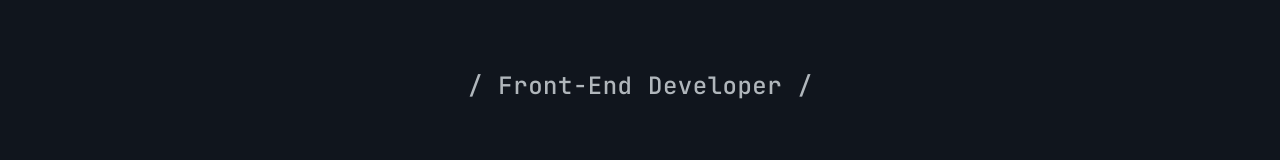
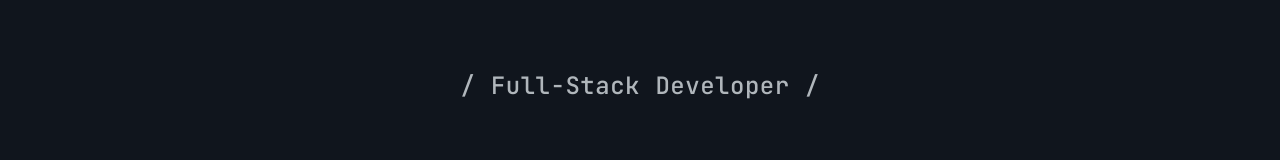
Before and after one commit to ledesmx/Portfolio-one, a React (Vite) app: page / in a window 1280 px wide. Shown: the part 605-765 px from the top of the page. Built offline with nearby package versions, Linux system fonts and the light colour scheme; a web font is replaced by a local one.

Commit message:
change subtitle from 'front-end developer' to 'full-stack developer'

```diff
--- a/src/components/Header.jsx
+++ b/src/components/Header.jsx
@@ -56,23 +56,24 @@ export default function Header(props) {
             <p className="font-jetbrains flex text-xl mt-20 mb-auto opacity-70 text-light-primary dark:text-dark-primary lg:text-2xl">
                 <span className="animate-type-0 mr-[12px] lg:mr-[16px]">/</span>
                 <span className="animate-type-10 mr-[.5px]">F</span>
-                <span className="animate-type-20 mr-[.5px]">r</span>
-                <span className="animate-type-30 mr-[.5px]">o</span>
-                <span className="animate-type-40 mr-[.5px]">n</span>
-                <span className="animate-type-50 mr-[.5px]">t</span>
-                <span className="animate-type-60 mr-[.5px]">-</span>
-                <span className="animate-type-70 mr-[.5px]">E</span>
-                <span className="animate-type-80 mr-[.5px]">n</span>
-                <span className="animate-type-90 mr-[12px] lg:mr-[16px]">d</span>
-                <span className="animate-type-100 mr-[.5px]">D</span>
-                <span className="animate-type-110 mr-[.5px]">e</span>
-                <span className="animate-type-120 mr-[.5px]">v</span>
-                <span className="animate-type-130 mr-[.5px]">e</span>
-                <span className="animate-type-140 mr-[.5px]">l</span>
-                <span className="animate-type-150 mr-[.5px]">o</span>
-                <span className="animate-type-160 mr-[.5px]">p</span>
-                <span className="animate-type-170 mr-[.5px]">e</span>
-                <span className="animate-type-180 mr-[12px] lg:mr-[16px]">r</span>
+                <span className="animate-type-20 mr-[.5px]">u</span>
+                <span className="animate-type-30 mr-[.5px]">l</span>
+                <span className="animate-type-40 mr-[.5px]">l</span>
+                <span className="animate-type-50 mr-[.5px]">-</span>
+                <span className="animate-type-60 mr-[.5px]">S</span>
+                <span className="animate-type-70 mr-[.5px]">t</span>
+                <span className="animate-type-80 mr-[.5px]">a</span>
+                <span className="animate-type-90 mr-[.5px]">c</span>
+                <span className="animate-type-100 mr-[12px] lg:mr-[16px]">k</span>
+                <span className="animate-type-110 mr-[.5px]">D</span>
+                <span className="animate-type-120 mr-[.5px]">e</span>
+                <span className="animate-type-130 mr-[.5px]">v</span>
+                <span className="animate-type-140 mr-[.5px]">e</span>
+                <span className="animate-type-150 mr-[.5px]">l</span>
+                <span className="animate-type-160 mr-[.5px]">o</span>
+                <span className="animate-type-170 mr-[.5px]">p</span>
+                <span className="animate-type-180 mr-[.5px]">e</span>
+                <span className="animate-type-190 mr-[12px] lg:mr-[16px]">r</span>
                 <span className="animate-type-0">/</span>
             </p>
         </header>
```
